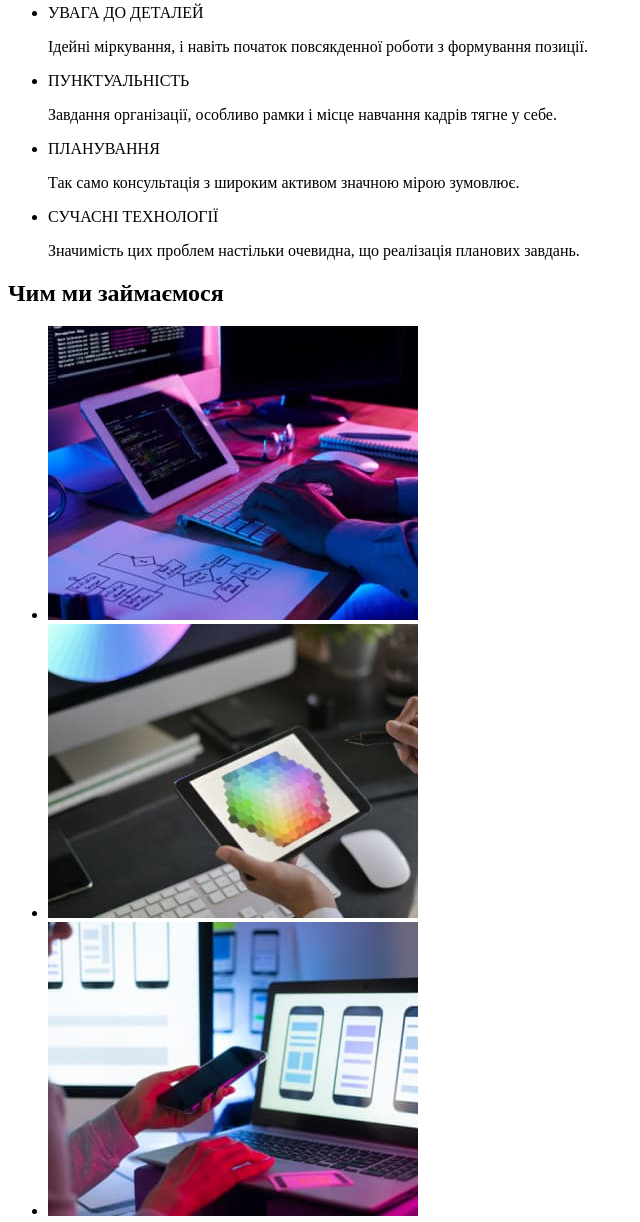
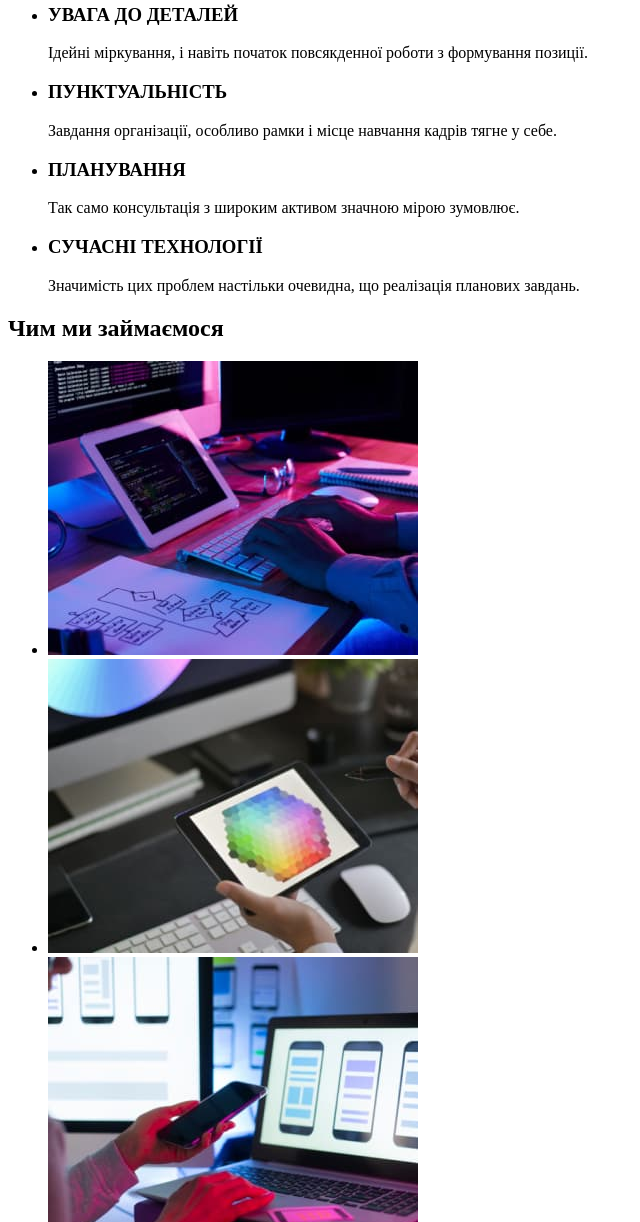
Before and after one commit to mariannashapik/goit-markup-hw-01, a plain HTML site: page index.html in a window 1280 px wide. Shown: the part 299-1521 px from the top of the page, without its empty margins (0-640 px from the left). Drawn offline with Linux system fonts and the light colour scheme.

Commit message:
updated file with mentor' comments

```diff
--- a/index.html
+++ b/index.html
@@ -8,8 +8,8 @@
 </head>
 <body>
     <header>
-     <a href="./index.html">WebStudio</a>
      <nav>
+        <a href="./index.html">WebStudio</a>
         <ul>
             <li><a href="">Студія</a></li>
             <li><a href="">Портфоліо</a></li>
@@ -32,16 +32,16 @@
         <section>
             <h2>Наші переваги</h2>
            <ul>
-            <li>УВАГА ДО ДЕТАЛЕЙ
+            <li><h3>УВАГА ДО ДЕТАЛЕЙ</h3>
                 <p>Ідейні міркування, і навіть початок повсякденної роботи з формування позиції.</p>
             </li>
-            <li>ПУНКТУАЛЬНІСТЬ
+            <li><h3>ПУНКТУАЛЬНІСТЬ</h3>
                 <p>Завдання організації, особливо рамки і місце навчання кадрів тягне у себе.</p>
             </li>
-            <li>ПЛАНУВАННЯ
+            <li><h3>ПЛАНУВАННЯ</h3>
                 <p>Так само консультація з широким активом значною мірою зумовлює.</p>
             </li>
-            <li>СУЧАСНІ ТЕХНОЛОГІЇ
+            <li><h3>СУЧАСНІ ТЕХНОЛОГІЇ</h3>
                 <p>Значимість цих проблем настільки очевидна, що реалізація планових завдань.</p>
             </li>
            </ul>
@@ -51,9 +51,9 @@
 <section>
     <h2>Чим ми займаємося</h2>
     <ul>
-        <li><a href=""><img src="./images/service1.jpg" alt="Людина працює на планшеті" width="370"></a></li>
-        <li><a href=""><img src="./images/service2.jpg" alt="Дизайнер обирає колір на планшеті" width="370"></a></li>
-        <li><a href=""><img src="./images/service3.jpg" alt="Людина працює на комп'ютері" width="370"></a></li>
+        <li><img src="./images/service1.jpg" alt="Людина працює на планшеті" width="370"></li>
+        <li><img src="./images/service2.jpg" alt="Дизайнер обирає колір на планшеті" width="370"></li>
+        <li><img src="./images/service3.jpg" alt="Людина працює на комп'ютері" width="370"></li>
     </ul>
 </section>
 
@@ -89,12 +89,12 @@
     <footer>
         <a href="#">WebStudio</a>
         <address>
-            м. Київ, пр-т Лесі Українки, 26
-        </address>
             <ul>
+                <li> м. Київ, пр-т Лесі Українки, 26</li>
                 <li><a href="mailto:info@devstudio.com">info@devstudio.com</a></li>
                 <li><a href="tel:+380961111111">+38 096 111 11 11</a></li>
              </ul>
+        </address>
 
     </footer>
 
```
